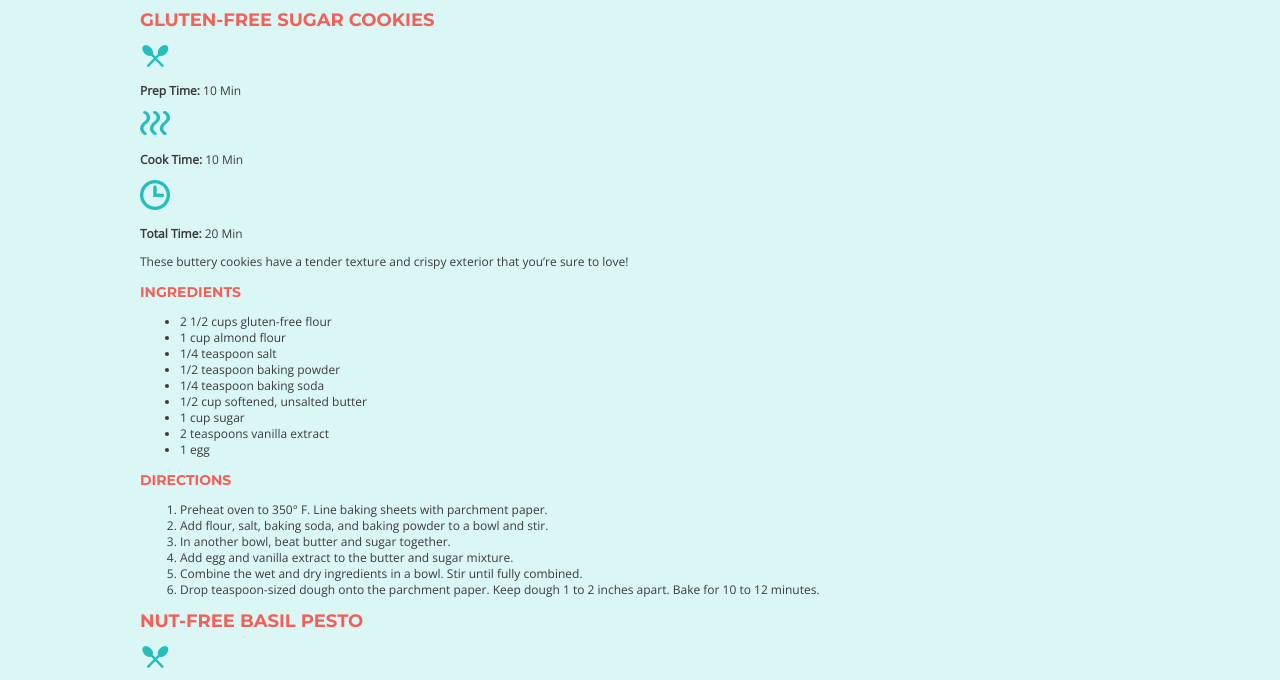
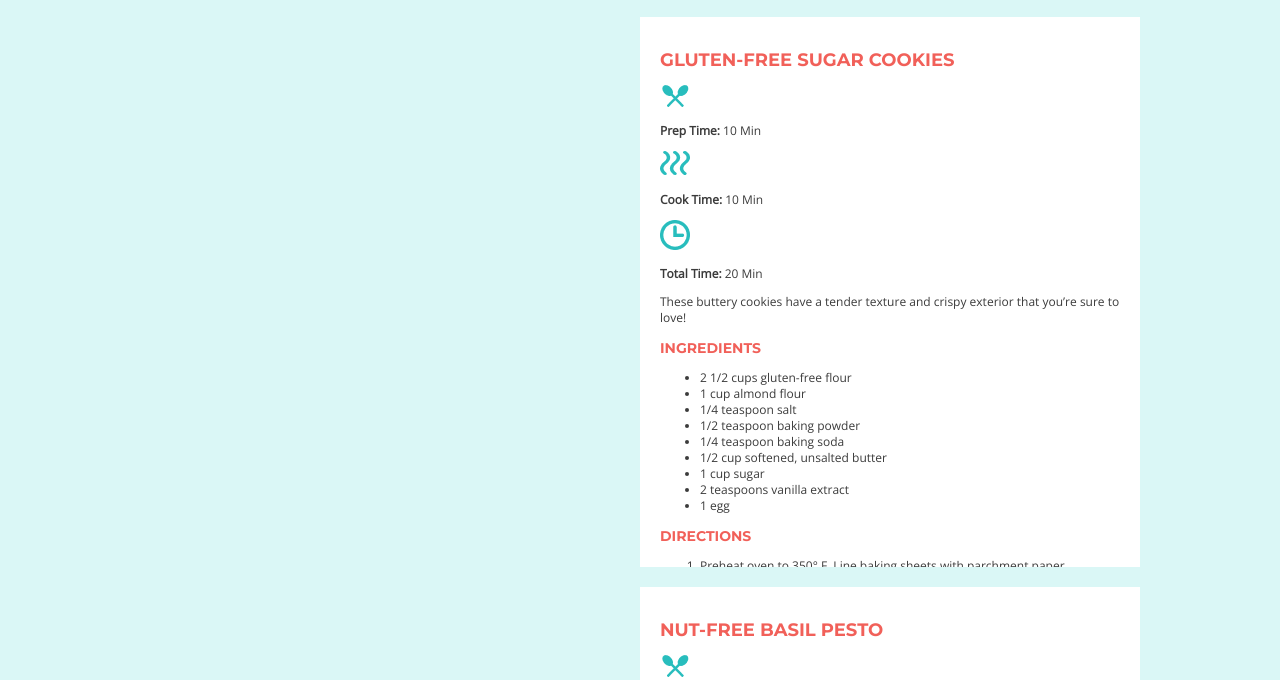
Before and after one commit to JanelleA/recipe-card-project, a plain HTML site: page index.html in a window 1280 px wide. Shown: the part 99-779 px from the top of the page. Drawn offline with nearby package versions, Linux system fonts and the light colour scheme.

Commit message:
Added structure to recipe cards

```diff
--- a/css/style.css
+++ b/css/style.css
@@ -34,3 +34,23 @@ main {
     width: 1000px;
     margin: 0 auto;
 }
+
+main .card {
+    margin-top: 20px;
+    overflow: auto;
+}
+
+main .image {
+    float: left;
+    width: 500px;
+    height: 550px;
+}
+
+main .recipe {
+    float: left;
+    padding: 20px;
+    width: 500px;
+    height: 550px;
+    background-color: #fff;
+    box-sizing: border-box;
+}
```
